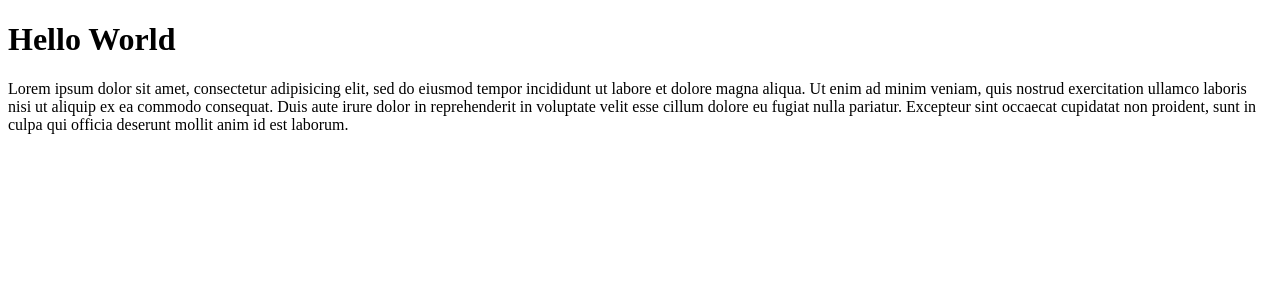
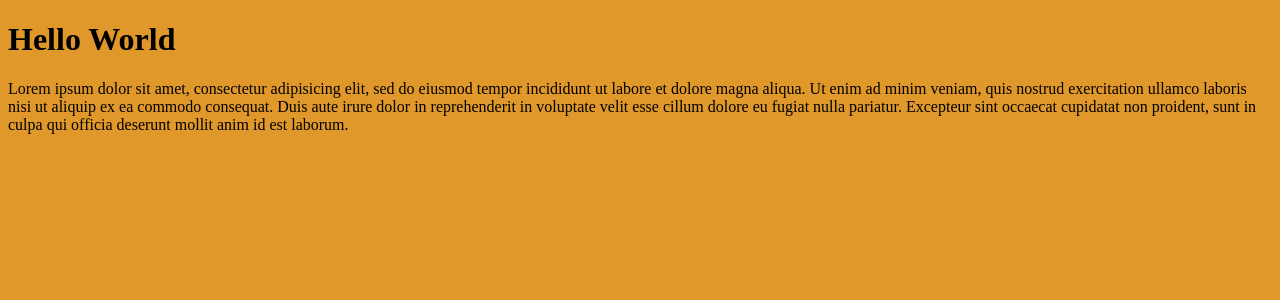
Before and after one commit to mlh123/BlogPostings, a Jekyll site: the page aboutme/index.html, which Jekyll copies as it is, in a window 1280 px wide. Shown: the top 300 px of the page. Built offline with Jekyll 4.4.1, drawn with Linux system fonts in a browser that asks for light colours.

Commit message:
Update styles.css

```diff
--- a/aboutme/css/styles.css
+++ b/aboutme/css/styles.css
@@ -1,5 +1,5 @@
 body {
-
+background-color:rgb(224, 152, 43)
 }
 
 h1 {
```
